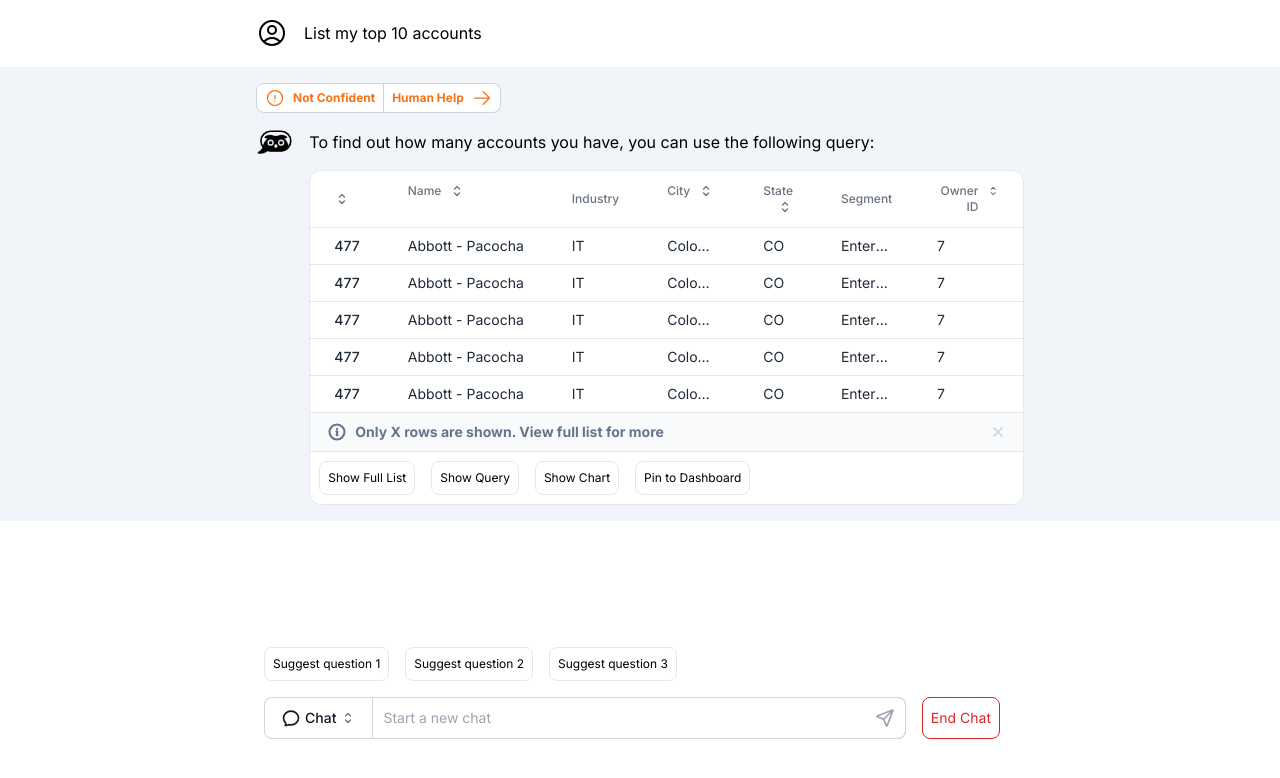
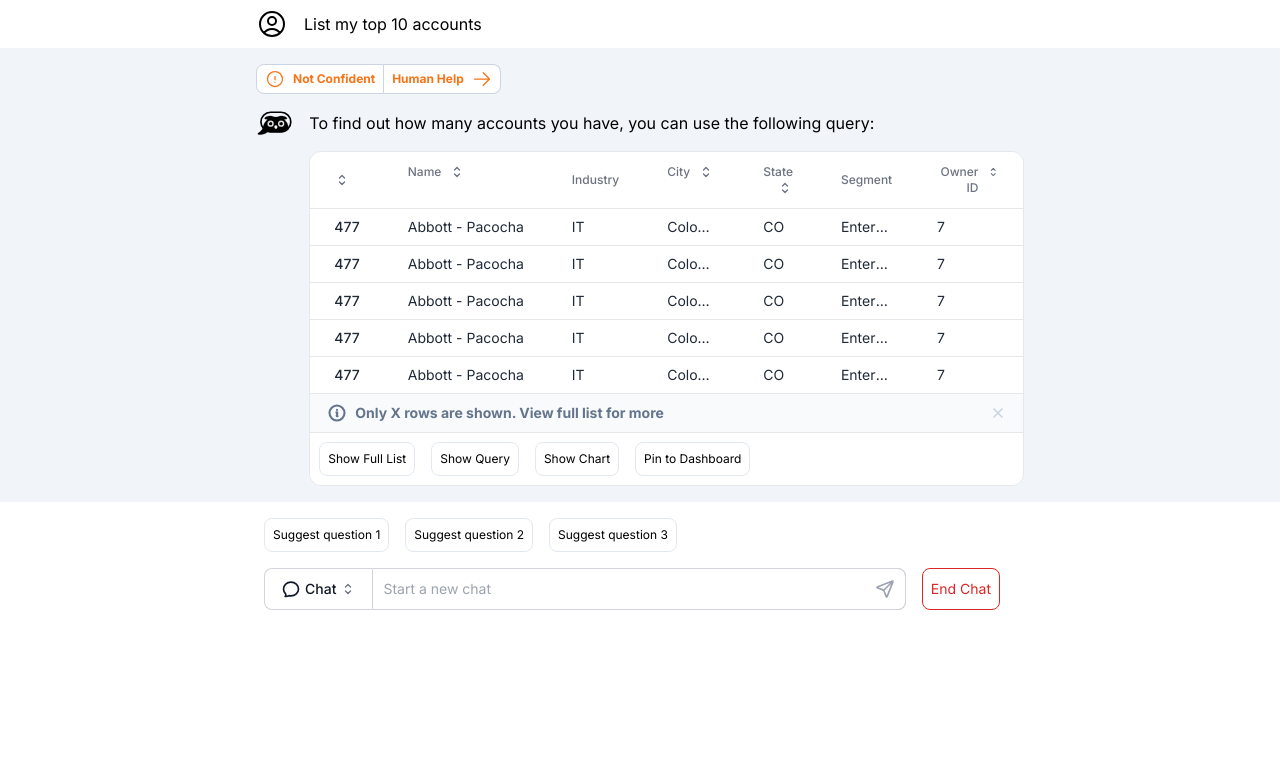
Before and after one commit to ForumShah8/Noxu-Design, a Next.js app in the folder noxu-design/: page / in a window 1280 px wide. Shown: the top 778 px of the page. Built offline with nearby package versions, Linux system fonts and the light colour scheme.

Commit message:
few changes

```diff
--- a/noxu-design/src/app/Components/chatInputComponent.tsx
+++ b/noxu-design/src/app/Components/chatInputComponent.tsx
@@ -1,15 +1,12 @@
 export default function ChatComponent(){
     return (
-        <div className="w-screen  -mt-9 h-fit justify-center flex items-center">
-        <div className='px-24  w-3/4 py-4 '>
-
+      <div className="w-screen h-fit  justify-center flex my-4">
+        <div className="w-3/4 px-24">
           <div className='flex space-x-4 px-2'>
              <button className='border  p-2 border-slate-200 rounded-lg text-xs'>Suggest question 1</button>
              <button className='border  p-2 border-slate-200 rounded-lg text-xs'>Suggest question 2</button>
              <button className='border  p-2 border-slate-200 rounded-lg text-xs'>Suggest question 3</button>
            </div>
-
-
                       <div className='flex py-4 px-2 w-full '>
              <button className='flex-shrink-0 z-10 inline-flex items-center py-2.5 px-4 text-sm font-medium text-center text-gray-900 border border-e-0 border-gray-300 rounded-l-lg ' type='button'>
              <svg xmlns="http://www.w3.org/2000/svg" fill="none" viewBox="0 0 24 24" stroke-width="2.0" stroke="currentColor" className="w-5 h-5 mr-1">
@@ -37,5 +34,42 @@ export default function ChatComponent(){
           </div>
         </div>
       </div>
+//         <div className="w-screen  -mt-9 h-fit justify-center flex items-center">
+//         <div className='px-24  w-3/4 py-4 '>
+
+//           <div className='flex space-x-4 px-2'>
+//             <button className='border  p-2 border-slate-200 rounded-lg text-xs'>Suggest question 1</button>
+//             <button className='border  p-2 border-slate-200 rounded-lg text-xs'>Suggest question 2</button>
+//             <button className='border  p-2 border-slate-200 rounded-lg text-xs'>Suggest question 3</button>
+//           </div>
+
+
+//           <div className='flex py-4 px-2 w-full '>
+//             <button className='flex-shrink-0 z-10 inline-flex items-center py-2.5 px-4 text-sm font-medium text-center text-gray-900 border border-e-0 border-gray-300 rounded-l-lg ' type='button'>
+//             <svg xmlns="http://www.w3.org/2000/svg" fill="none" viewBox="0 0 24 24" stroke-width="2.0" stroke="currentColor" className="w-5 h-5 mr-1">
+//   <path stroke-linecap="round" stroke-linejoin="round" d="M12 20.25c4.97 0 9-3.694 9-8.25s-4.03-8.25-9-8.25S3 7.444 3 12c0 2.104.859 4.023 2.273 5.48.432.447.74 1.04.586 1.641a4.483 4.483 0 0 1-.923 1.785A5.969 5.969 0 0 0 6 21c1.282 0 2.47-.402 3.445-1.087.81.22 1.668.337 2.555.337Z" />
+// </svg>
+
+//               Chat
+
+//               <svg xmlns="http://www.w3.org/2000/svg" fill="none" viewBox="0 0 24 24" stroke-width="2"
+//                 stroke="currentColor" aria-hidden="true" className="w-4 h-4 ml-1 text-gray-500">
+//                 <path stroke-linecap="round" stroke-linejoin="round"
+//                   d="M8.25 15L12 18.75 15.75 15m-7.5-6L12 5.25 15.75 9"></path>
+//               </svg>
+//               </button>
+//               <div className='relative w-full'>
+//                 <input type='search' className='w-full block p-2.5 z-20 text-sm  text-gray-900 bg-white rounded-e-lg rounded-s-gray-100 rounded-s-2 border border-gray-300 ' placeholder='Start a new chat'>
+
+//                 </input>
+//                 <button className='absolute top-0 end-0 p-2.5 h-full text-sm font-medium rounded-e-lg border border-gray-300 border-l-0'>
+//                 <svg className='w-5 h-5 text-gray-400' viewBox="0 0 24 24" fill="none" xmlns="http://www.w3.org/2000/svg"><g id="SVGRepo_bgCarrier" stroke-width="0"></g><g id="SVGRepo_tracerCarrier" stroke-linecap="round" stroke-linejoin="round"></g><g id="SVGRepo_iconCarrier"> <path d="M10.4995 13.5002L20.9995 3.00017M10.6271 13.8282L13.2552 20.5862C13.4867 21.1816 13.6025 21.4793 13.7693 21.5662C13.9139 21.6415 14.0862 21.6416 14.2308 21.5664C14.3977 21.4797 14.5139 21.1822 14.7461 20.5871L21.3364 3.69937C21.5461 3.16219 21.6509 2.8936 21.5935 2.72197C21.5437 2.57292 21.4268 2.45596 21.2777 2.40616C21.1061 2.34883 20.8375 2.45364 20.3003 2.66327L3.41258 9.25361C2.8175 9.48584 2.51997 9.60195 2.43326 9.76886C2.35809 9.91354 2.35819 10.0858 2.43353 10.2304C2.52043 10.3972 2.81811 10.513 3.41345 10.7445L10.1715 13.3726C10.2923 13.4196 10.3527 13.4431 10.4036 13.4794C10.4487 13.5115 10.4881 13.551 10.5203 13.5961C10.5566 13.647 10.5801 13.7074 10.6271 13.8282Z" stroke="currentColor" stroke-width="2" stroke-linecap="round" stroke-linejoin="round"></path> </g></svg>
+//                 </button>
+//               </div>
+//               <button className='bg-white border border-red-600 text-red-600 rounded-lg px-2 mx-4 min-w-fit text-sm'>End Chat</button>
+
+//           </div>
+//         </div>
+//         </div>
     )
 }
--- a/noxu-design/src/app/Components/mainFrame.tsx
+++ b/noxu-design/src/app/Components/mainFrame.tsx
@@ -4,7 +4,8 @@ import ChatComponent from "./chatInputComponent"
 function HomeFrame(){
     return (
 
-    <div className='grid grid-rows-12 auto-rows-min gap-0 h-screen overflow-y-hidden'>
+    // <div className='grid grid-rows-12 auto-rows-min gap-0 h-screen overflow-y-hidden'>
+    <div className="container h-screen overflow-hidden">
         <InputComponent/>
         <DataTableComponent/>
         <ChatComponent/>
--- a/noxu-design/src/app/Components/userInputComponent.tsx
+++ b/noxu-design/src/app/Components/userInputComponent.tsx
@@ -1,6 +1,6 @@
 export default function InputComponent(){
     return (
-        <div className=" w-screen  h-fit justify-center my-auto flex items-center">
+        <div className=" w-screen justify-center  my-2 flex items-center">
         <div className='flex space-x-4  items-center w-3/4  px-24 '>
         <svg xmlns="http://www.w3.org/2000/svg" fill="none" viewBox="0 0 24 24" strokeWidth={1.5} stroke="currentColor" className="w-8 h-8">
   <path strokeLinecap="round" strokeLinejoin="round" d="M17.982 18.725A7.488 7.488 0 0 0 12 15.75a7.488 7.488 0 0 0-5.982 2.975m11.963 0a9 9 0 1 0-11.963 0m11.963 0A8.966 8.966 0 0 1 12 21a8.966 8.966 0 0 1-5.982-2.275M15 9.75a3 3 0 1 1-6 0 3 3 0 0 1 6 0Z" />
```
Lines whose indentation alone changed are shown as unchanged.
